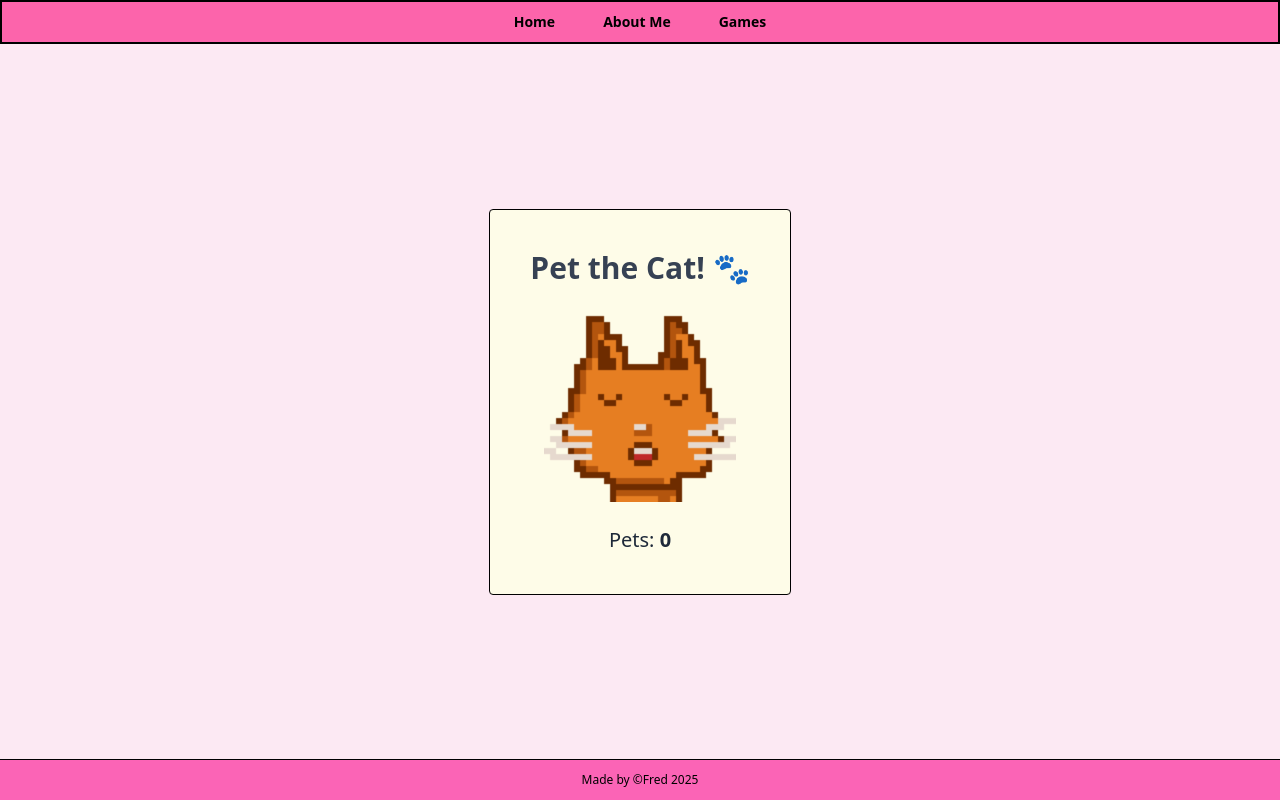
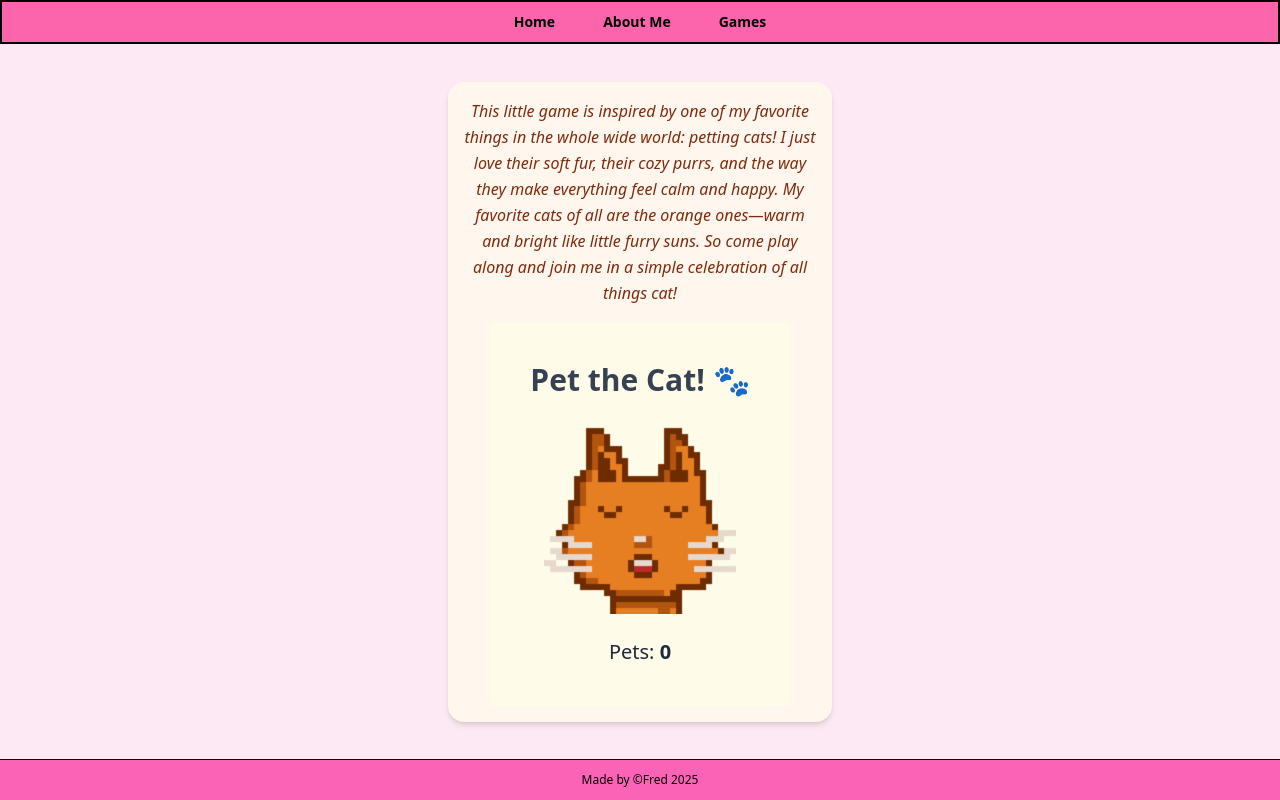
Before and after one commit to FredH2O/birthday-game, a Next.js app: page /games/cat-game in a window 1280 px wide. Built offline with nearby package versions, Linux system fonts and the light colour scheme.

Commit message:
style: changed styling for pet the cat

```diff
--- a/app/games/cat-game/page.tsx
+++ b/app/games/cat-game/page.tsx
@@ -2,7 +2,14 @@ import CatAnimation from "@/components/CatGame/CatAnimation";
 
 const CatGame = () => {
   return (
-    <div className="">
+    <div className="max-w-sm mx-auto p-4 flex flex-col items-center gap-4 bg-orange-50 rounded-2xl shadow-md">
+      <p className="font-light italic text-center text-orange-900 leading-relaxed">
+        This little game is inspired by one of my favorite things in the whole
+        wide world: petting cats! I just love their soft fur, their cozy purrs,
+        and the way they make everything feel calm and happy. My favorite cats
+        of all are the orange ones—warm and bright like little furry suns. So
+        come play along and join me in a simple celebration of all things cat!
+      </p>
       <CatAnimation />
     </div>
   );
--- a/components/CatGame/CatAnimation.tsx
+++ b/components/CatGame/CatAnimation.tsx
@@ -1,5 +1,6 @@
 "use client";
 import { useState, useEffect, useRef } from "react";
+import { motion } from "framer-motion";
 import Image from "next/image";
 
 export default function PetTheCat() {
@@ -27,7 +28,12 @@ export default function PetTheCat() {
     : { onClick: handlePet };
 
   return (
-    <div className="flex flex-col items-center justify-center border rounded bg-yellow-50 p-10">
+    <motion.div
+      initial={{ opacity: 0, y: -10 }}
+      animate={{ opacity: 1, y: 0 }}
+      transition={{ duration: 0.5 }}
+      className="flex flex-col items-center justify-center rounded bg-yellow-50 p-10"
+    >
       <h1 className="text-3xl font-bold mb-6 text-gray-700">Pet the Cat! 🐾</h1>
 
       <Image
@@ -44,6 +50,6 @@ export default function PetTheCat() {
       <p className="mt-6 text-xl text-gray-800">
         Pets: <span className="font-semibold">{pets}</span>
       </p>
-    </div>
+    </motion.div>
   );
 }
```
